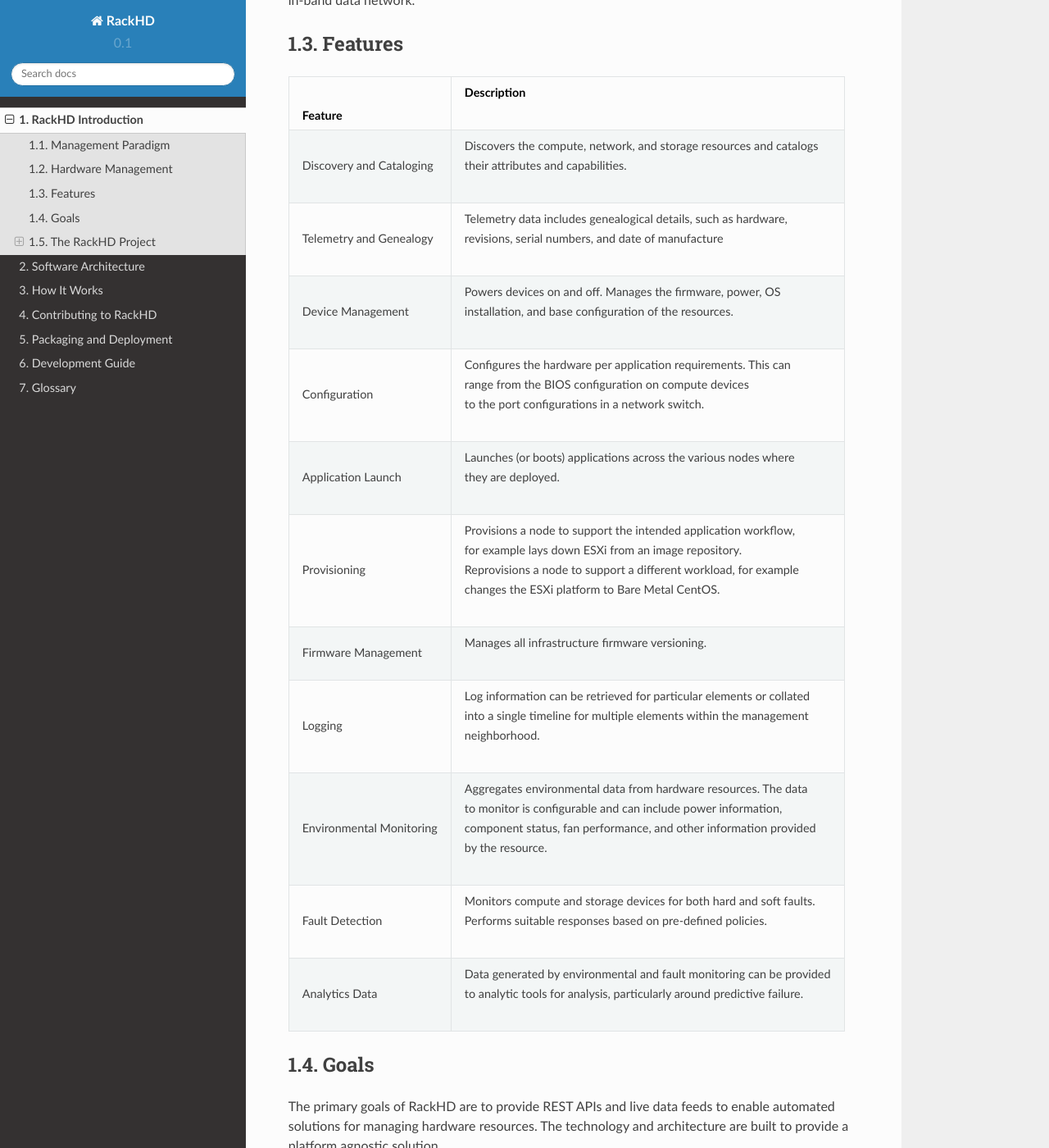
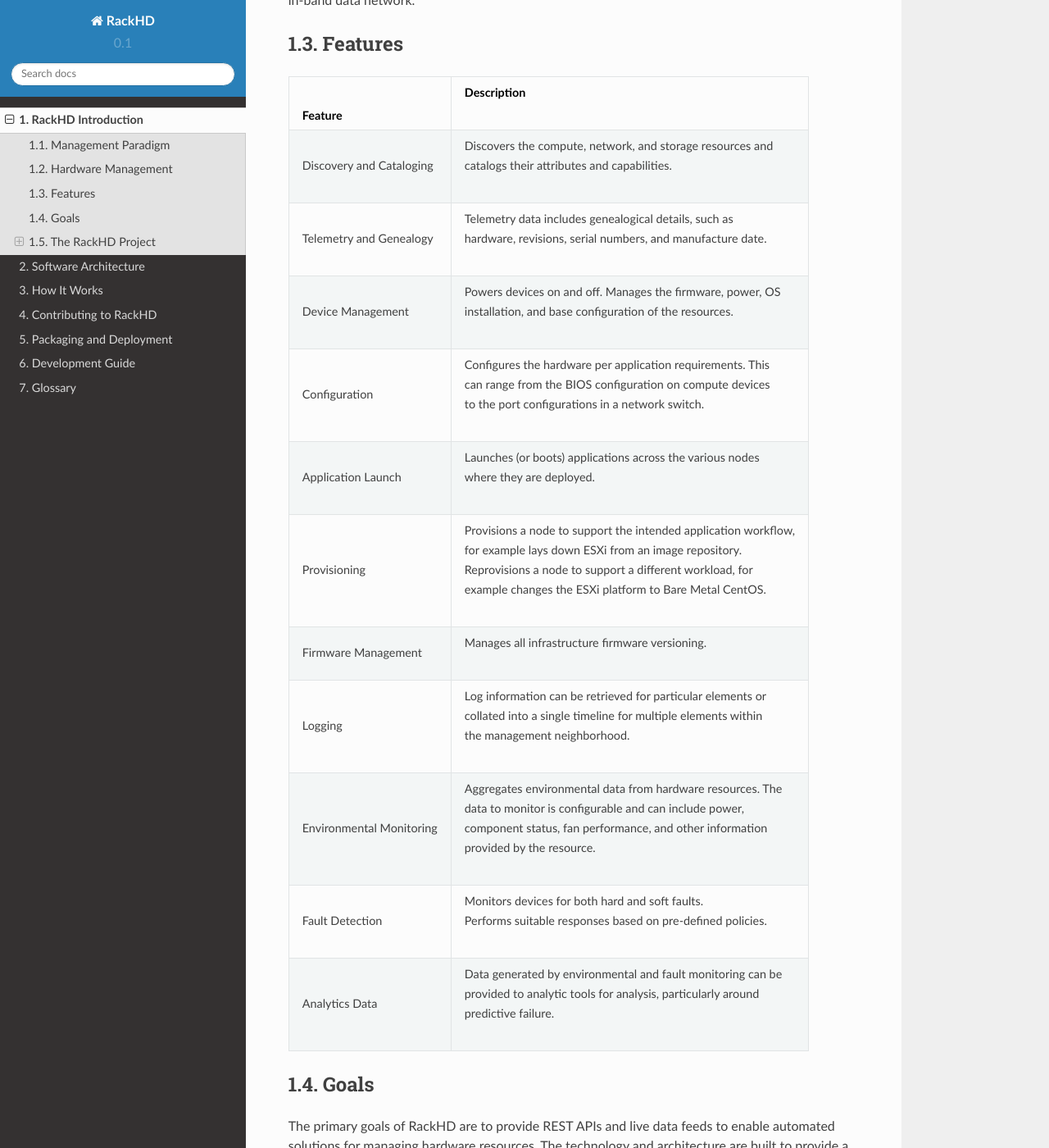
Before and after one commit to RackHD/docs, a Sphinx documentation site: the page built from docs/introduction.rst, in a window 1280 px wide and 1400 px high, scrolled down 955 px. Shown: the whole window at 82% size. Built offline with Sphinx 7.4.7 and the Read the Docs theme 2.0.0, drawn with Linux system fonts in a browser that asks for light colours.

Commit message:
fixed features table

```diff
--- a/docs/introduction.rst
+++ b/docs/introduction.rst
@@ -22,33 +22,34 @@
 ======================== ============================================================================
 Feature                  | Description
 ======================== ============================================================================
-Discovery and Cataloging | Discovers the compute, network, and storage resources and catalogs
-                         | their attributes and capabilities.
-Telemetry and Genealogy  | Telemetry data includes genealogical details, such as hardware,
-                         | revisions, serial numbers, and date of manufacture
+Discovery and Cataloging | Discovers the compute, network, and storage resources and
+                         | catalogs their attributes and capabilities.
+Telemetry and Genealogy  | Telemetry data includes genealogical details, such as
+                         | hardware, revisions, serial numbers, and manufacture date.
 Device Management        | Powers devices on and off. Manages the firmware, power, OS
                          | installation, and base configuration of the resources.
-Configuration            | Configures the hardware per application requirements. This can
-                         | range from the BIOS configuration on compute devices
+Configuration            | Configures the hardware per application requirements. This
+                         | can range from the BIOS configuration on compute devices
                          | to the port configurations in a network switch.
-Application Launch       | Launches (or boots) applications across the various nodes where
-                         | they are deployed.
+Application Launch       | Launches (or boots) applications across the various nodes
+                         | where they are deployed.
 Provisioning             | Provisions a node to support the intended application workflow,
                          | for example lays down ESXi from an image repository.
-                         | Reprovisions a node to support a different workload, for example
-                         | changes the ESXi platform to Bare Metal CentOS.
+                         | Reprovisions a node to support a different workload, for
+                         | example changes the ESXi platform to Bare Metal CentOS.
 Firmware Management      | Manages all infrastructure firmware versioning.
-Logging                  | Log information can be retrieved for particular elements or collated
-                         | into a single timeline for multiple elements within the management
-                         | neighborhood.
-Environmental Monitoring | Aggregates environmental data from hardware resources. The data
-                         | to monitor is configurable and can include power information,
-                         | component status, fan performance, and other information provided
-                         | by the resource.
-Fault Detection          | Monitors compute and storage devices for both hard and soft faults.
+Logging                  | Log information can be retrieved for particular elements or
+                         | collated into a single timeline for multiple elements within
+                         | the management neighborhood.
+Environmental Monitoring | Aggregates environmental data from hardware resources. The
+                         | data to monitor is configurable and can include power,
+                         | component status, fan performance, and other information
+                         | provided by the resource.
+Fault Detection          | Monitors devices for both hard and soft faults.
                          | Performs suitable responses based on pre-defined policies.
-Analytics Data           | Data generated by environmental and fault monitoring can be provided
-                         | to analytic tools for analysis, particularly around predictive failure.
+Analytics Data           | Data generated by environmental and fault monitoring can be
+                         | provided to analytic tools for analysis, particularly around
+                         | predictive failure.
 ======================== ============================================================================
 
 
```
